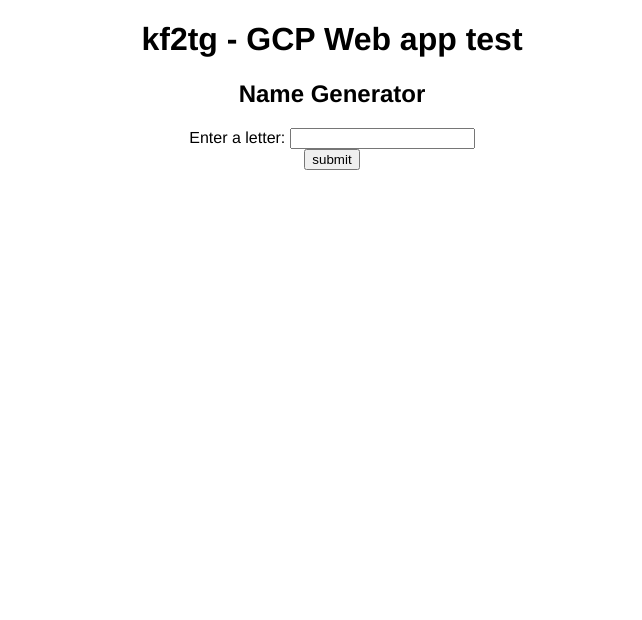
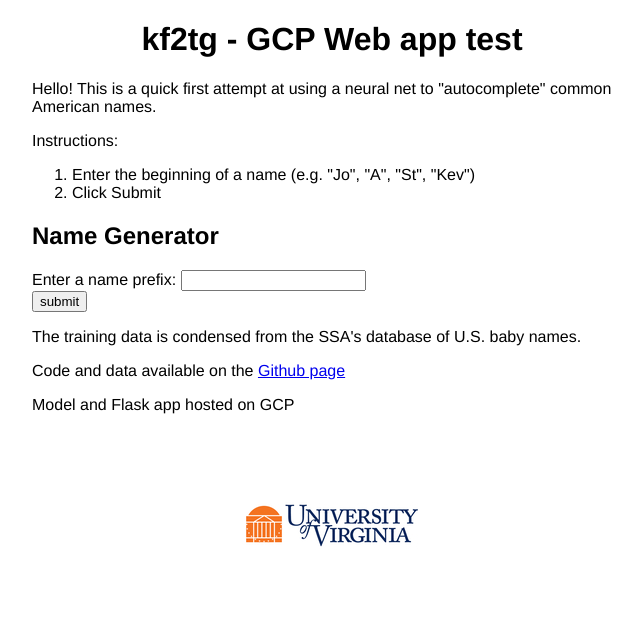
Before and after one commit to kfinity/tf-gen-app, a Flask app: page / in a window 1280 px wide. Shown: the top 620 px of the page, without its empty margins (308-950 px from the left). Run offline with Flask 2, Linux system fonts and the light colour scheme.

Commit message:
Tidy up flask app, add usage

```diff
--- a/namegen-app/templates/index.html
+++ b/namegen-app/templates/index.html
@@ -9,20 +9,44 @@
 
   <h1>kf2tg - GCP Web app test</h1>
 
+  <div style="width: 600px; margin: 0 auto; text-align: left">
+
+  <p>Hello! This is a quick first attempt at using a neural net to "autocomplete" common American names.</p>
+
+  <p>Instructions:</p>
+
+  <ol>
+  	<li>Enter the beginning of a name (e.g. "Jo", "A", "St", "Kev")
+  	<li>Click Submit
+  </ol>
+
   <h2>Name Generator</h2>
 
   <form method="POST" action = "/">
 	<div class = "form-group">
-	Enter a letter: <input type="text" name = "name">
+	Enter a name prefix: <input type="text" name = "name">
 	</div>
 	<input class="btn btn-primary" type="submit" value="submit">
   </form>
 
-  <div style="width: 400px; margin: 0 auto; text-align: left">
+  {% if names %}
+    <h3>Results</h3>
+    <p>Given a sequence of characters, the LSTM tries to predict the next character.</p>
+    <p>Clearly some more tuning is needed, since it hasn't really figured out when to stop! Output is stopped at 12 characters.</p>
+    <p>Also, the results for any sequence of characters are currently deterministic, so the same sequence of letters will always return the same result. In development, it is easy enough to add stochastic behavior by sampling from the logit distribution, but this small cloud VM doesn't have the memory to handle the TensorFlow libraries required.</p>
+  {% endif %}
   {% for name in names %}
     <p>{{ name }}</p>
   {% endfor %}
+
+
+  <p>The training data is condensed from the SSA's database of U.S. baby names.</p>
+  <p>Code and data available on the <a href="https://github.com/kfinity/tf-gen-app">Github page</a></p>
+  <p>Model and Flask app hosted on GCP</p>
+
   </div>
+
+  <img src="static/uva_primary_logo.jpg">
 
 </body>
 </html>
```
Also changed, not shown: namegen-app/static/uva_primary_logo.jpg (added), 4 other files.
